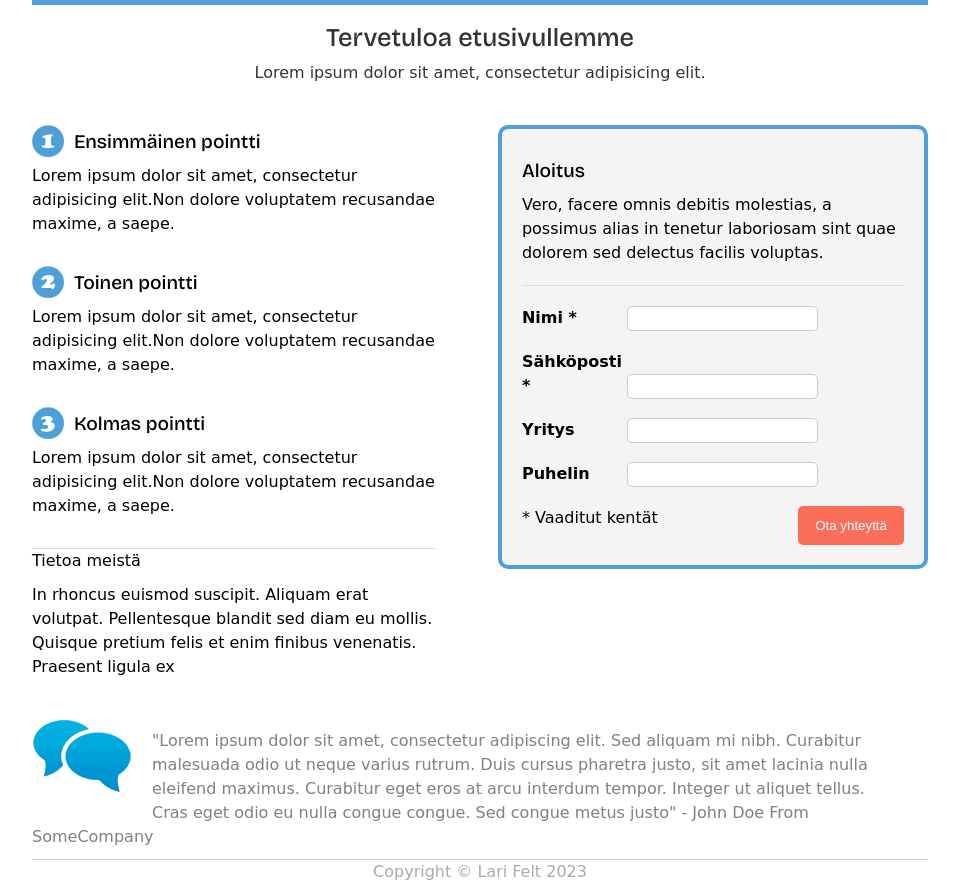
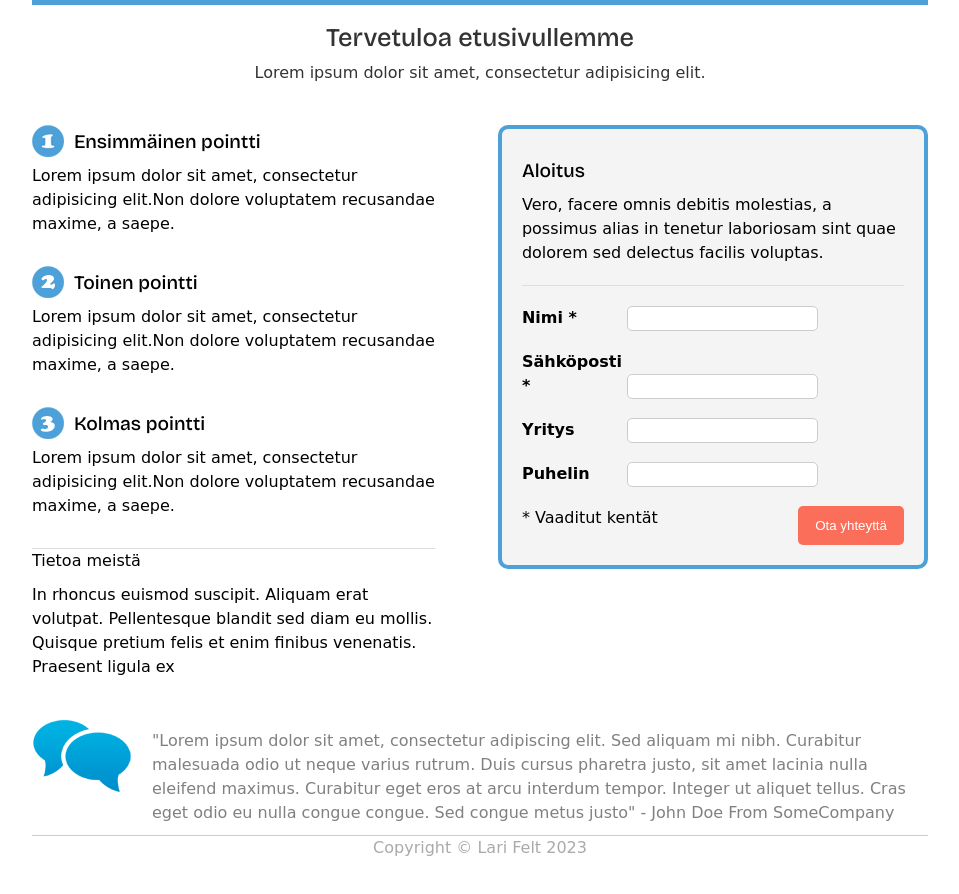
Before and after one commit to LariFelt/HTML, a plain HTML site: page htmlharjoituksia/Cloudidea.html in a window 1280 px wide. Shown: the part 159-1053 px from the top of the page, without its empty margins (160-1119 px from the left). After the commit the page ends 1029 px from the top, so only its background shows below. Drawn offline with nearby package versions, Linux system fonts and the light colour scheme.

Commit message:
valmisCloud

```diff
--- a/htmlharjoituksia/css/cloudideatyylit.css
+++ b/htmlharjoituksia/css/cloudideatyylit.css
@@ -125,9 +125,6 @@ header {
     margin: 40px 0;
     color: #808080;
 }
-#loppu p {
-    width:95%;
-}
 #loppu img {
     float: left;
     margin-right: 20px;
```
